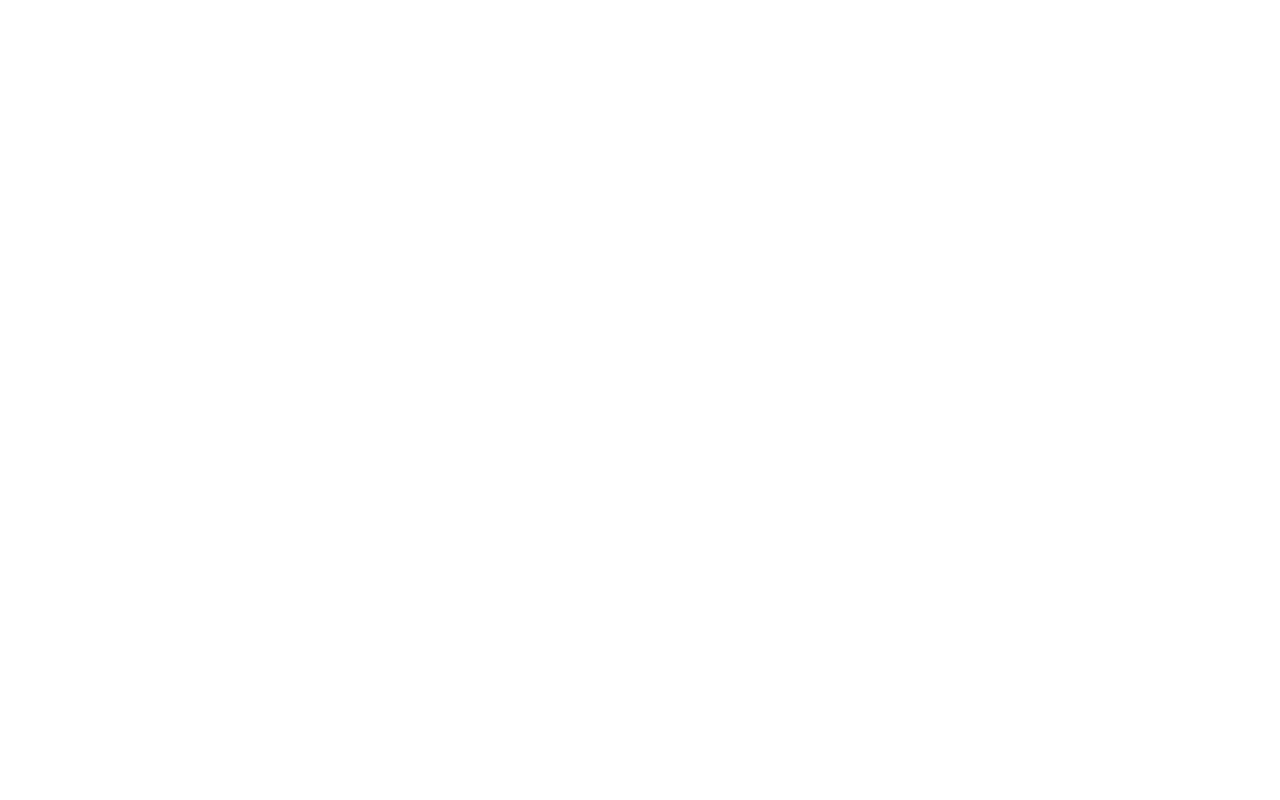
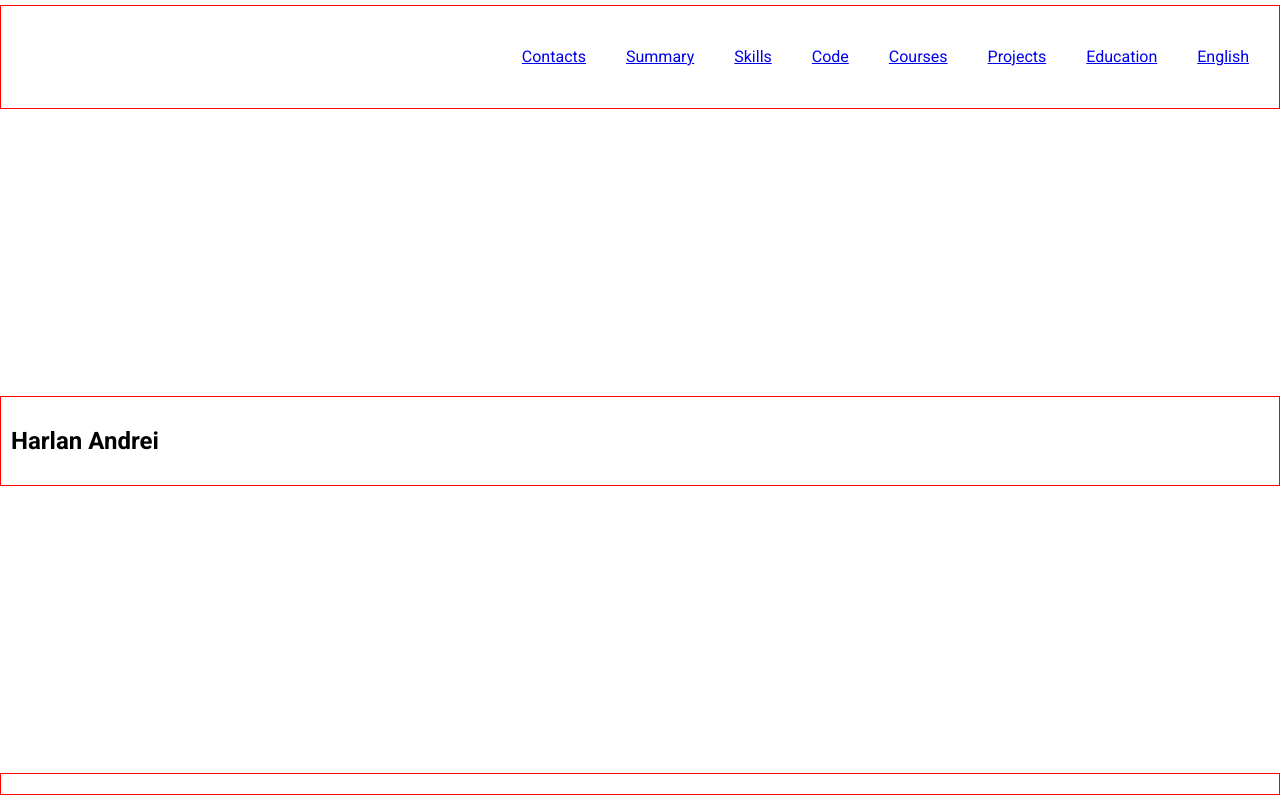
Before and after one commit to Ku4eR-89/rsschool-cv, a plain HTML site: page index.html in a window 1280 px wide. Drawn offline with Linux system fonts and the light colour scheme.

Commit message:
feat: redacted cv page

```diff
--- a/css/style.css
+++ b/css/style.css
@@ -0,0 +1,38 @@
+body {
+  font-family: "Roboto", sans-serif;
+  font-optical-sizing: auto;
+  font-weight: <weight>;
+  font-style: normal;
+  font-variation-settings: "wdth" 100;
+  min-height: 100vh;
+  margin: 0;
+  padding: 0;
+  display: flex;
+  flex-direction: column;
+  justify-content: space-between;
+}
+* {
+  box-sizing: border-box;
+}
+header, main, footer {
+    border: 1px solid red;
+    padding: 10px;
+    margin: 5px 0;
+.container {
+  max-width: 1440px;
+  margin: 0 auto;
+}
+.nav-list {
+  display: flex;
+  justify-content: flex-end;
+  align-items: center;
+  list-style: none;
+}
+html {
+  scroll-behavior: smooth;
+}
+.nav-link {
+  padding: 0 20px;
+  line-height: 50px;
+  transition: 0.3s;
+}
--- a/index.html
+++ b/index.html
@@ -5,9 +5,47 @@
     <meta name="viewport" content="width=device-width, initial-scale=1.0">
     <title>cv</title>
     <link rel="stylesheet" href="css/style.css" />
-
+    <link rel="icon" href="img/square-cv-svgrepo-com.ico" />
+    <link rel="preconnect" href="https://fonts.googleapis.com">
+    <link rel="preconnect" href="https://fonts.gstatic.com" crossorigin>
+    <link href="https://fonts.googleapis.com/css2?family=Roboto:ital,wght@0,100..900;1,100..900&display=swap" rel="stylesheet">
 </head>
 <body>
+    <header>
+        <div class="container"></div>
+        <nav class="nav">
+  <ul class="nav-list">
+    <li class="nav-item"><a href="#contacts" class="nav-link">Contacts</a></li>
+    <li class="nav-item"><a href="#summary" class="nav-link">Summary</a></li>
+    <li class="nav-item"><a href="#skills" class="nav-link">Skills</a></li>
+    <li class="nav-item"><a href="#code" class="nav-link">Code</a></li>
+    <li class="nav-item"><a href="#courses" class="nav-link">Courses</a></li>
+    <li class="nav-item"><a href="#projects" class="nav-link">Projects</a></li>
+    <li class="nav-item"><a href="#education" class="nav-link">Education</a></li>
+    <li class="nav-item"><a href="#english" class="nav-link">English</a></li>
+  </ul>
+</nav>
+    </header>
+    <main>
+        <div class="container"></div>
+    <section class="section" id="profile">
+        <h1 class="section-title">Harlan Andrei</h1>
+    </section>
+    <section class="section" id="contacts">
+        <h2 class=""
+    </section>
 
+    <section class="section" id="summary"></section>
+    <section class="section" id="skills"></section>
+    <section class="section" id="code"></section>
+    <section class="section" id="courses"></section>
+    <section class="section" id="projects"></section>
+    <section class="section" id="education"></section>
+    <section class="section" id="english"></section>
+
+    </main>
+    <footer>
+        <div class="container"></div>
+    </footer>
 </body>
 </html>
```
